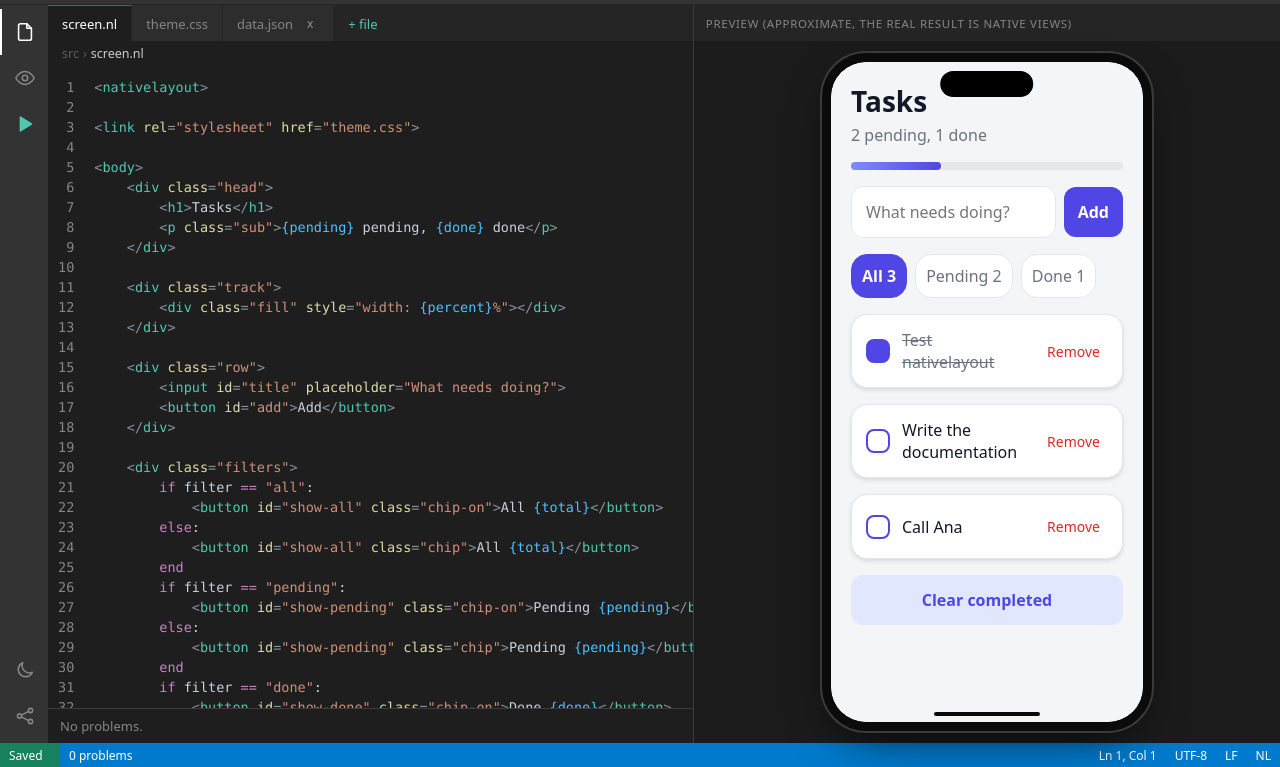
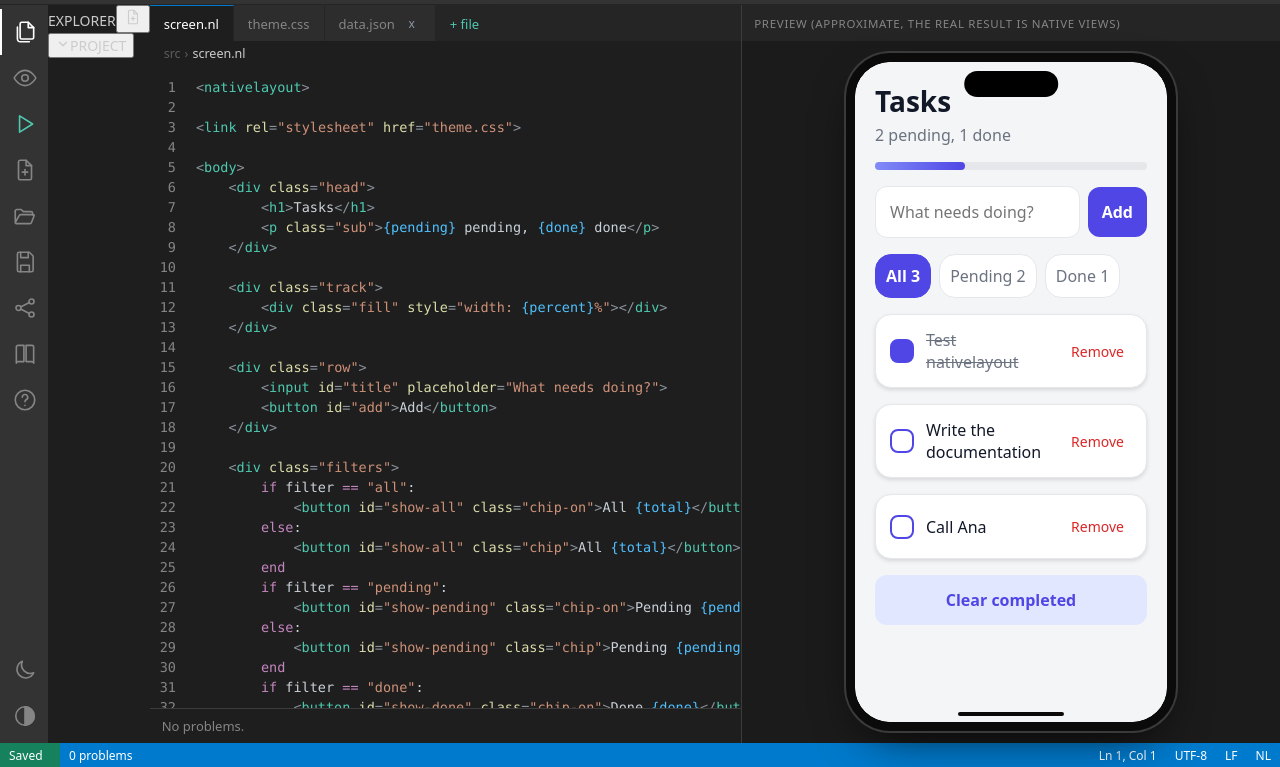
Before and after one commit to adilson889/nativelayoutPad, a plain HTML site: page index.html in a window 1280 px wide. Shown: the part 33-800 px from the top of the page. Drawn offline with Linux system fonts and the light colour scheme; no server answers; files whose address does not match are found by name.

Commit message:
Atualizar o index.html

```diff
--- a/index.html
+++ b/index.html
@@ -11,7 +11,8 @@
 <head>
 <meta charset="utf-8">
 <meta name="viewport" content="width=device-width, initial-scale=1">
-<meta name="theme-color" content="#333333">
+<meta name="theme-color" content="#333333" id="tc">
+<script>try{var __t=localStorage.getItem("nlpad.theme");document.documentElement.setAttribute("data-theme",__t==="light"?"light":"dark")}catch(e){document.documentElement.setAttribute("data-theme","dark")}</script>
 <link rel="manifest" href="manifest.webmanifest">
 <link rel="apple-touch-icon" href="pad/app-icons/apple-touch-icon.png">
 <meta name="mobile-web-app-capable" content="yes">
@@ -30,13 +31,26 @@
 <div class="tabs mtabs" id="mt"><div class="tab on" data-v="code">Code</div><div class="tab" data-v="view">Preview</div></div>
 <div class="ide">
   <nav class="act" aria-label="Actions">
-    <button class="ab on" id="abFiles" title="Files"><svg viewBox="0 0 24 24" width="22" height="22" fill="none" stroke="currentColor" stroke-width="1.7" stroke-linecap="round" stroke-linejoin="round"><path d="M14 3H7a2 2 0 0 0-2 2v14a2 2 0 0 0 2 2h10a2 2 0 0 0 2-2V8z"/><path d="M14 3v5h5"/></svg></button>
-    <button class="ab" id="abView" title="Preview"><svg viewBox="0 0 24 24" width="22" height="22" fill="none" stroke="currentColor" stroke-width="1.7" stroke-linecap="round" stroke-linejoin="round"><path d="M2 12s3.600-7 10-7 10 7 10 7-3.600 7-10 7-10-7-10-7z"/><circle cx="12" cy="12" r="3"/></svg></button>
-    <button id="run" class="ab run" title="Run"><svg viewBox="0 0 24 24" width="22" height="22" fill="none" stroke="currentColor" stroke-width="1.7" stroke-linecap="round" stroke-linejoin="round"><path d="M7 4.5v15l12-7.5z" fill="currentColor"/></svg></button>
+    <button class="ab on" id="abFiles" title="Explorer"><svg viewBox="0 0 24 24" width="26" height="26" fill="none" stroke="currentColor" stroke-width="1.5" stroke-linecap="round" stroke-linejoin="round"><path d="M9 3h6l5 5v9a1.5 1.5 0 0 1-1.5 1.5H9A1.5 1.5 0 0 1 7.5 17V4.5A1.5 1.5 0 0 1 9 3z"/><path d="M15 3v5h5"/><path d="M5 7.5v11A2.5 2.5 0 0 0 7.5 21H16"/></svg></button>
+    <button class="ab" id="abView" title="Preview"><svg viewBox="0 0 24 24" width="26" height="26" fill="none" stroke="currentColor" stroke-width="1.5" stroke-linecap="round" stroke-linejoin="round"><path d="M2 12s3.6-7 10-7 10 7 10 7-3.6 7-10 7-10-7-10-7z"/><circle cx="12" cy="12" r="3"/></svg></button>
+    <button id="run" class="ab run" title="Run"><svg viewBox="0 0 24 24" width="26" height="26" fill="none" stroke="currentColor" stroke-width="1.5" stroke-linecap="round" stroke-linejoin="round"><path d="M7 4.5v15l12-7.5z"/></svg></button>
+    <i class="dv"></i>
+    <button class="ab" id="abNew" title="New file"><svg viewBox="0 0 24 24" width="26" height="26" fill="none" stroke="currentColor" stroke-width="1.5" stroke-linecap="round" stroke-linejoin="round"><path d="M13 3H7.5A1.5 1.5 0 0 0 6 4.5v15A1.5 1.5 0 0 0 7.5 21h9a1.5 1.5 0 0 0 1.5-1.5V8z"/><path d="M13 3v5h5"/><path d="M12 11.5v5M9.5 14h5"/></svg></button>
+    <button class="ab" id="abEx" title="Examples"><svg viewBox="0 0 24 24" width="26" height="26" fill="none" stroke="currentColor" stroke-width="1.5" stroke-linecap="round" stroke-linejoin="round"><path d="M3 7.5A1.5 1.5 0 0 1 4.5 6h4l2 2h7A1.5 1.5 0 0 1 19 9.5V11"/><path d="M3 7.5V18a1 1 0 0 0 1 1h12.6a1.5 1.5 0 0 0 1.4-1l2.4-6.2a.8.8 0 0 0-.7-1.1H8a1.5 1.5 0 0 0-1.4 1L3 18"/></svg></button>
+    <button class="ab" id="abSave" title="Save"><svg viewBox="0 0 24 24" width="26" height="26" fill="none" stroke="currentColor" stroke-width="1.5" stroke-linecap="round" stroke-linejoin="round"><path d="M5 4.5A1.5 1.5 0 0 1 6.5 3H16l3.5 3.5v13A1.5 1.5 0 0 1 18 21H6.5A1.5 1.5 0 0 1 5 19.5z"/><path d="M8 3v5h7V3M8 21v-6h8v6"/></svg></button>
+    <button id="share" class="ab" title="Share"><svg viewBox="0 0 24 24" width="26" height="26" fill="none" stroke="currentColor" stroke-width="1.5" stroke-linecap="round" stroke-linejoin="round"><circle cx="6" cy="12" r="2.3"/><circle cx="18" cy="6" r="2.3"/><circle cx="18" cy="18" r="2.3"/><path d="M8 11l8-4M8 13l8 4"/></svg></button>
+    <i class="dv"></i>
+    <button class="ab" id="abDocs" title="Specification"><svg viewBox="0 0 24 24" width="26" height="26" fill="none" stroke="currentColor" stroke-width="1.5" stroke-linecap="round" stroke-linejoin="round"><path d="M4 5.5A1.5 1.5 0 0 1 5.5 4H11v15H5.5A1.5 1.5 0 0 0 4 20.5z"/><path d="M20 5.5A1.5 1.5 0 0 0 18.5 4H13v15h5.5a1.5 1.5 0 0 1 1.5 1.5z"/></svg></button>
+    <button class="ab" id="abHelp" title="Help"><svg viewBox="0 0 24 24" width="26" height="26" fill="none" stroke="currentColor" stroke-width="1.5" stroke-linecap="round" stroke-linejoin="round"><circle cx="12" cy="12" r="9"/><path d="M9.5 9.5a2.5 2.5 0 1 1 3.6 2.2c-.7.4-1.1.9-1.1 1.8M12 17h.01"/></svg></button>
     <span class="sp"></span>
-    <button id="dark" class="ab" title="Preview with the dark theme"><svg viewBox="0 0 24 24" width="22" height="22" fill="none" stroke="currentColor" stroke-width="1.7" stroke-linecap="round" stroke-linejoin="round"><path d="M20 14.5A8 8 0 0 1 9.5 4 8 8 0 1 0 20 14.5z"/></svg></button>
-    <button id="share" class="ab" title="Share"><svg viewBox="0 0 24 24" width="22" height="22" fill="none" stroke="currentColor" stroke-width="1.7" stroke-linecap="round" stroke-linejoin="round"><circle cx="6" cy="12" r="2.3"/><circle cx="18" cy="6" r="2.3"/><circle cx="18" cy="18" r="2.3"/><path d="M8 11l8-4M8 13l8 4"/></svg></button>
+    <button id="dark" class="ab" title="Preview with the dark theme"><svg viewBox="0 0 24 24" width="26" height="26" fill="none" stroke="currentColor" stroke-width="1.5" stroke-linecap="round" stroke-linejoin="round"><path d="M20 14.5A8 8 0 0 1 9.5 4 8 8 0 1 0 20 14.5z"/></svg></button>
+    <button id="abTheme" class="ab" title="Light or dark theme"><svg viewBox="0 0 24 24" width="26" height="26" fill="none" stroke="currentColor" stroke-width="1.5" stroke-linecap="round" stroke-linejoin="round"><circle cx="12" cy="12" r="8.5"/><path d="M12 3.5v17a8.5 8.5 0 0 0 0-17z" fill="currentColor"/></svg></button>
   </nav>
+  <aside class="tree" id="tree" translate="no">
+    <div class="th"><span>EXPLORER</span><button id="tNew" class="tb" title="New file"><svg viewBox="0 0 24 24" width="18" height="18" fill="none" stroke="currentColor" stroke-width="1.5" stroke-linecap="round" stroke-linejoin="round"><path d="M13 3H7.5A1.5 1.5 0 0 0 6 4.5v15A1.5 1.5 0 0 0 7.5 21h9a1.5 1.5 0 0 0 1.5-1.5V8z"/><path d="M13 3v5h5"/><path d="M12 11.5v5M9.5 14h5"/></svg></button></div>
+    <button class="tsh" id="tsh" type="button"><svg viewBox="0 0 16 16" width="14" height="14" fill="none" stroke="currentColor" stroke-width="1.6" stroke-linecap="round" stroke-linejoin="round"><path d="M4 6l4 4 4-4"/></svg><span>PROJECT</span></button>
+    <div class="tl" id="tlist"></div>
+  </aside>
   <div class="main">
     <div class="pane ed">
       <div class="tabs" id="tabs" translate="no"></div>
```
